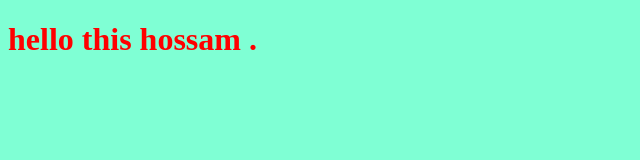
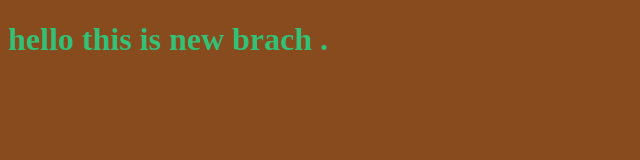
Before and after one commit to HOSSAMTECHN/hossamv, a plain HTML site: page index.html in a window 1280 px wide. Shown: the whole page, without its empty margins (0-640 px from the left). Drawn offline with Linux system fonts and the light colour scheme.

Commit message:
changing style for the titel

```diff
--- a/index.html
+++ b/index.html
@@ -8,7 +8,7 @@
 
 </head>
 <body>
-    <h1>hello this hossam .</h1>
+    <h1>hello this is new brach .</h1>
     <script src="app.js" ></script>
 </body>
 </html>
--- a/style.css
+++ b/style.css
@@ -1,7 +1,7 @@
 h1{
-    color:red;
+    color:rgb(51, 192, 119);
 
 }
 body{
-    background-color: aquamarine;
+    background-color: rgb(136, 75, 29);
 }
```
